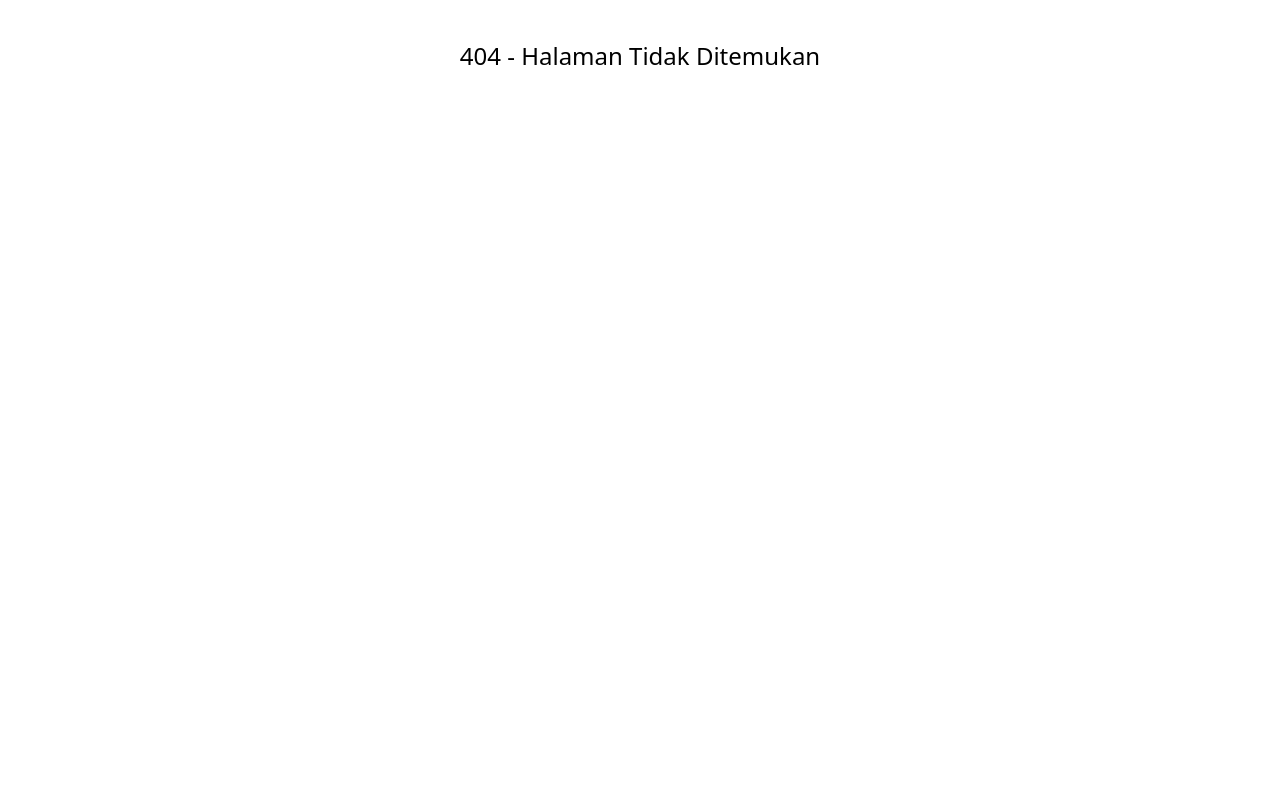
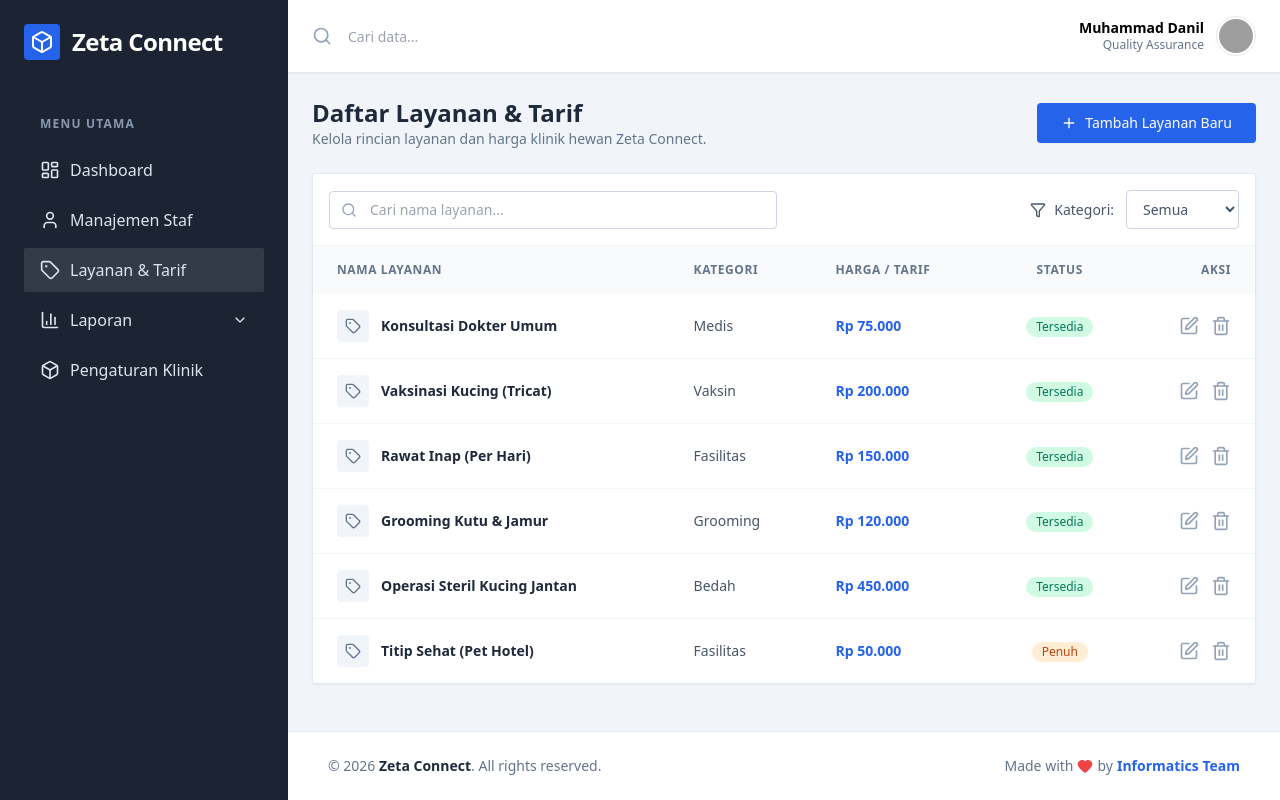
Before and after one commit to kkirayu/student-fe, a React (Vite) app: page /admin/services in a window 1280 px wide. Before the commit this address had no page. Built offline with nearby package versions, Linux system fonts and the light colour scheme; grey boxes are pictures that could not be loaded.

Commit message:
EDIT:ServiceRateList Table and styling

```diff
--- a/src/layouts/AdminLayout.jsx
+++ b/src/layouts/AdminLayout.jsx
@@ -2,13 +2,12 @@ import React, { useState } from 'react';
 import { Outlet, Link, useLocation } from 'react-router-dom';
 import {
   Search, Bell, MessageSquare, Sun, ChevronDown,
-  LayoutDashboard, Calendar, User, CheckSquare,
-  FileText, Table, Copy, PieChart, Box, Menu, X, Heart, BarChart3
+  LayoutDashboard, User, Box, Menu, X, Heart, BarChart3, Tag
 } from 'lucide-react';
 
 const AdminLayout = () => {
   const [sidebarOpen, setSidebarOpen] = useState(false);
-  const [reportsOpen, setReportsOpen] = useState(false); // State untuk dropdown laporan
+  const [reportsOpen, setReportsOpen] = useState(false);
   const location = useLocation();
 
   const isActive = (path) => location.pathname === path;
@@ -17,7 +16,7 @@ const AdminLayout = () => {
   return (
     <div className="flex h-screen overflow-hidden bg-[#F1F5F9] font-sans text-slate-600">
 
-      {/* Sidebar Overlay for Mobile */}
+      {/* Overlay Mobile */}
       {sidebarOpen && (
         <div
           className="fixed inset-0 z-40 bg-black bg-opacity-50 lg:hidden"
@@ -25,95 +24,93 @@ const AdminLayout = () => {
         ></div>
       )}
 
-      {/* Sidebar */}
+      {/* ================== SIDEBAR ================== */}
       <aside
         className={`fixed inset-y-0 left-0 z-50 flex w-72 flex-col bg-[#1C2434] transition-transform duration-300 ease-in-out lg:static lg:translate-x-0 ${
           sidebarOpen ? 'translate-x-0' : '-translate-x-full'
         }`}
       >
+        {/* Logo */}
         <div className="flex items-center justify-between gap-2 px-6 py-6">
           <Link to="/admin" className="flex items-center gap-3">
             <div className="flex h-9 w-9 items-center justify-center rounded bg-blue-600">
               <Box className="h-6 w-6 text-white" />
             </div>
-            <span className="text-2xl font-bold text-white tracking-tight">Zeta Connect</span>
+            <span className="text-2xl font-bold tracking-tight text-white">Zeta Connect</span>
           </Link>
           <button onClick={() => setSidebarOpen(false)} className="text-slate-400 hover:text-white lg:hidden">
             <X className="h-6 w-6" />
           </button>
         </div>
 
+        {/* Menu List */}
         <div className="no-scrollbar flex flex-col overflow-y-auto">
           <nav className="mt-4 px-4 py-4 lg:px-6">
             <div>
               <h3 className="mb-4 ml-4 text-xs font-semibold uppercase tracking-widest text-[#8A99AF]">MENU UTAMA</h3>
               <ul className="mb-6 flex flex-col gap-1.5">
+
+                {/* Dashboard */}
                 <li>
-                  <Link to="/admin" className={`group relative flex items-center gap-2.5 rounded-sm px-4 py-2.5 font-medium text-[#DEE4EE] duration-300 ease-in-out hover:bg-[#333A48] ${isActive('/admin') ? 'bg-[#333A48]' : ''}`}>
+                  <Link to="/admin" className={`flex items-center gap-2.5 rounded-sm px-4 py-2.5 font-medium text-[#DEE4EE] transition-all hover:bg-[#333A48] ${isActive('/admin') ? 'bg-[#333A48]' : ''}`}>
                     <LayoutDashboard className="h-5 w-5" />
                     Dashboard
                   </Link>
                 </li>
+
+                {/* Manajemen Staf */}
                 <li>
-                  <Link to="/admin/staff" className={`flex items-center gap-2.5 rounded-sm px-4 py-2.5 font-medium text-[#DEE4EE] hover:bg-[#333A48] transition-all ${isActive('/admin/staff') ? 'bg-[#333A48]' : ''}`}>
+                  <Link to="/admin/staff" className={`flex items-center gap-2.5 rounded-sm px-4 py-2.5 font-medium text-[#DEE4EE] transition-all hover:bg-[#333A48] ${isActive('/admin/staff') ? 'bg-[#333A48]' : ''}`}>
                     <User className="h-5 w-5" />
                     Manajemen Staf
                   </Link>
                 </li>
 
-                {/* Dropdown Menu: Laporan */}
+                {/* Layanan & Tarif */}
+                <li>
+                  <Link to="/admin/services" className={`flex items-center gap-2.5 rounded-sm px-4 py-2.5 font-medium text-[#DEE4EE] transition-all hover:bg-[#333A48] ${isActive('/admin/services') ? 'bg-[#333A48]' : ''}`}>
+                    <Tag className="h-5 w-5" />
+                    Layanan & Tarif
+                  </Link>
+                </li>
+
+                {/* Laporan (Dropdown) */}
                 <li>
                   <button
                     onClick={() => setReportsOpen(!reportsOpen)}
-                    className={`flex w-full items-center gap-2.5 rounded-sm px-4 py-2.5 font-medium text-[#DEE4EE] hover:bg-[#333A48] transition-all ${isReportsPath ? 'bg-[#333A48]' : ''}`}
+                    className={`flex w-full items-center gap-2.5 rounded-sm px-4 py-2.5 font-medium text-[#DEE4EE] transition-all hover:bg-[#333A48] ${isReportsPath ? 'bg-[#333A48]' : ''}`}
                   >
                     <BarChart3 className="h-5 w-5" />
                     Laporan
                     <ChevronDown className={`ml-auto h-4 w-4 transition-transform ${reportsOpen || isReportsPath ? 'rotate-180' : ''}`} />
                   </button>
-
-                  {/* Sub-menu Laporan */}
                   <ul className={`mt-2 flex flex-col gap-1.5 pl-9 ${(reportsOpen || isReportsPath) ? 'block' : 'hidden'}`}>
-                    <li>
-                      <Link to="/admin/reports/financial" className={`text-sm text-[#8A99AF] hover:text-white transition-colors ${isActive('/admin/reports/financial') ? 'text-white font-semibold' : ''}`}>
-                        Laporan Keuangan
-                      </Link>
-                    </li>
-                    <li>
-                      <Link to="/admin/reports/demographics" className={`text-sm text-[#8A99AF] hover:text-white transition-colors ${isActive('/admin/reports/demographics') ? 'text-white font-semibold' : ''}`}>
-                        Demografi Pasien
-                      </Link>
-                    </li>
-                    <li>
-                      <Link to="/admin/reports/transactions" className={`text-sm text-[#8A99AF] hover:text-white transition-colors ${isActive('/admin/reports/transactions') ? 'text-white font-semibold' : ''}`}>
-                        Log Transaksi
-                      </Link>
-                    </li>
-                    <li>
-                      <Link to="/admin/reports/stock-mutation" className={`text-sm text-[#8A99AF] hover:text-white transition-colors ${isActive('/admin/reports/stock-mutation') ? 'text-white font-semibold' : ''}`}>
-                        Mutasi Stok
-                      </Link>
-                    </li>
+                    <li><Link to="/admin/reports/financial" className={`text-sm text-[#8A99AF] transition-colors hover:text-white ${isActive('/admin/reports/financial') ? 'font-semibold text-white' : ''}`}>Laporan Keuangan</Link></li>
+                    <li><Link to="/admin/reports/demographics" className={`text-sm text-[#8A99AF] transition-colors hover:text-white ${isActive('/admin/reports/demographics') ? 'font-semibold text-white' : ''}`}>Demografi Pasien</Link></li>
+                    <li><Link to="/admin/reports/transactions" className={`text-sm text-[#8A99AF] transition-colors hover:text-white ${isActive('/admin/reports/transactions') ? 'font-semibold text-white' : ''}`}>Log Transaksi</Link></li>
+                    <li><Link to="/admin/reports/stock-mutation" className={`text-sm text-[#8A99AF] transition-colors hover:text-white ${isActive('/admin/reports/stock-mutation') ? 'font-semibold text-white' : ''}`}>Mutasi Stok</Link></li>
                   </ul>
                 </li>
 
+                {/* Pengaturan Klinik */}
                 <li>
-                  <Link to="/admin/settings" className={`flex items-center gap-2.5 rounded-sm px-4 py-2.5 font-medium text-[#DEE4EE] hover:bg-[#333A48] transition-all ${isActive('/admin/settings') ? 'bg-[#333A48]' : ''}`}>
+                  <Link to="/admin/settings" className={`flex items-center gap-2.5 rounded-sm px-4 py-2.5 font-medium text-[#DEE4EE] transition-all hover:bg-[#333A48] ${isActive('/admin/settings') ? 'bg-[#333A48]' : ''}`}>
                     <Box className="h-5 w-5" />
                     Pengaturan Klinik
                   </Link>
                 </li>
+
               </ul>
             </div>
           </nav>
         </div>
       </aside>
 
-      {/* Main Area */}
+      {/* ================== MAIN AREA ================== */}
       <div className="relative flex flex-1 flex-col overflow-y-auto overflow-x-hidden">
 
         {/* Header */}
-        <header className="sticky top-0 z-40 flex w-full border-b border-slate-200 bg-white">
+        <header className="sticky top-0 z-40 flex w-full border-b border-slate-200 bg-white shadow-sm">
           <div className="flex flex-grow items-center justify-between px-4 py-4 md:px-6 2xl:px-11">
             <div className="flex items-center gap-4">
               <button onClick={() => setSidebarOpen(true)} className="flex items-center justify-center rounded-md border border-slate-200 bg-white p-1.5 shadow-sm lg:hidden">
@@ -124,7 +121,7 @@ const AdminLayout = () => {
                   <span className="absolute left-0 top-1/2 -translate-y-1/2 text-slate-400">
                     <Search className="h-5 w-5" />
                   </span>
-                  <input type="text" placeholder="Cari data..." className="w-72 bg-transparent pl-9 pr-4 text-sm font-medium focus:outline-none xl:w-125" />
+                  <input type="text" placeholder="Cari data..." className="w-72 bg-transparent pl-9 pr-4 text-sm font-medium outline-none xl:w-125" />
                 </div>
               </div>
             </div>
@@ -132,7 +129,7 @@ const AdminLayout = () => {
             <div className="flex items-center gap-3">
               <div className="flex items-center gap-3">
                 <div className="hidden text-right lg:block">
-                  <p className="text-sm font-bold text-black leading-tight">Muhammad Danil</p>
+                  <p className="text-sm font-bold leading-tight text-black">Muhammad Danil</p>
                   <p className="text-xs font-medium text-slate-500">Quality Assurance</p>
                 </div>
                 <div className="h-10 w-10 rounded-full border border-slate-200 p-0.5">
@@ -143,21 +140,21 @@ const AdminLayout = () => {
           </div>
         </header>
 
-        {/* Content & Footer Wrapper */}
-        <div className="flex flex-col flex-grow">
+        {/* Content */}
+        <div className="flex flex-grow flex-col">
           <main className="w-full flex-grow p-4 md:p-6 2xl:p-10">
             <Outlet />
           </main>
 
           {/* Footer */}
-          <footer className="w-full border-t border-slate-200 bg-white py-6 px-4 md:px-10">
+          <footer className="w-full border-t border-slate-200 bg-white px-4 py-6 md:px-10">
             <div className="flex flex-col items-center justify-between gap-4 md:flex-row">
               <p className="text-sm font-medium text-slate-500">
                 &copy; {new Date().getFullYear()} <span className="font-bold text-slate-800">Zeta Connect</span>. All rights reserved.
               </p>
               <div className="flex items-center gap-1 text-sm text-slate-500">
                 <span>Made with</span>
-                <Heart className="h-4 w-4 text-red-500 fill-current" />
+                <Heart className="h-4 w-4 fill-current text-red-500" />
                 <span>by</span>
                 <span className="font-semibold text-blue-600">Informatics Team</span>
               </div>
--- a/src/pages/admin/ServiceRates/ServiceRatesList.jsx
+++ b/src/pages/admin/ServiceRates/ServiceRatesList.jsx
@@ -0,0 +1,115 @@
+import React, { useState } from 'react';
+import { Search, Plus, Edit, Trash2, Tag, Filter } from 'lucide-react';
+
+const ServiceRatesList = () => {
+  // Data layanan sesuai dengan perencanaan (Fitur 4)
+  const [services] = useState([
+    { id: 1, name: 'Konsultasi Dokter Umum', category: 'Medis', price: 'Rp 75.000', status: 'Tersedia' },
+    { id: 2, name: 'Vaksinasi Kucing (Tricat)', category: 'Vaksin', price: 'Rp 200.000', status: 'Tersedia' },
+    { id: 3, name: 'Rawat Inap (Per Hari)', category: 'Fasilitas', price: 'Rp 150.000', status: 'Tersedia' },
+    { id: 4, name: 'Grooming Kutu & Jamur', category: 'Grooming', price: 'Rp 120.000', status: 'Tersedia' },
+    { id: 5, name: 'Operasi Steril Kucing Jantan', category: 'Bedah', price: 'Rp 450.000', status: 'Tersedia' },
+    { id: 6, name: 'Titip Sehat (Pet Hotel)', category: 'Fasilitas', price: 'Rp 50.000', status: 'Penuh' },
+  ]);
+
+  return (
+    <div className="space-y-6">
+      {/* Header Halaman */}
+      <div className="flex flex-col gap-4 sm:flex-row sm:items-center sm:justify-between">
+        <div>
+          <h1 className="text-2xl font-bold text-slate-800">Daftar Layanan & Tarif</h1>
+          <p className="text-sm text-slate-500">Kelola rincian layanan dan harga klinik hewan Zeta Connect.</p>
+        </div>
+
+        <button className="flex items-center justify-center gap-2 rounded bg-blue-600 px-6 py-2.5 text-sm font-medium text-white hover:bg-blue-700 transition-all shadow-sm">
+          <Plus className="h-4 w-4" />
+          Tambah Layanan Baru
+        </button>
+      </div>
+
+      {/* Filter & Search Bar */}
+      <div className="rounded-sm border border-slate-200 bg-white shadow-sm">
+        <div className="flex flex-col gap-4 p-4 sm:flex-row sm:items-center sm:justify-between border-b border-slate-100">
+          <div className="relative w-full max-w-md">
+            <Search className="absolute left-3 top-1/2 -translate-y-1/2 h-4 w-4 text-slate-400" />
+            <input
+              type="text"
+              placeholder="Cari nama layanan..."
+              className="w-full rounded border border-slate-300 bg-transparent py-2 pl-10 pr-4 text-sm outline-none focus:border-blue-600 focus:ring-1 focus:ring-blue-600"
+            />
+          </div>
+
+          <div className="flex items-center gap-3">
+            <div className="flex items-center gap-2 text-sm font-medium text-slate-600">
+              <Filter className="h-4 w-4" />
+              <span>Kategori:</span>
+            </div>
+            <select className="rounded border border-slate-300 bg-transparent px-3 py-2 text-sm outline-none focus:border-blue-600">
+              <option value="">Semua</option>
+              <option value="Medis">Medis</option>
+              <option value="Vaksin">Vaksin</option>
+              <option value="Grooming">Grooming</option>
+              <option value="Fasilitas">Fasilitas</option>
+            </select>
+          </div>
+        </div>
+
+        {/* Tabel Layanan */}
+        <div className="overflow-x-auto">
+          <table className="w-full table-auto text-left">
+            <thead>
+              <tr className="bg-slate-50 text-xs font-semibold uppercase tracking-wider text-slate-500">
+                <th className="px-6 py-4">Nama Layanan</th>
+                <th className="px-6 py-4">Kategori</th>
+                <th className="px-6 py-4">Harga / Tarif</th>
+                <th className="px-6 py-4 text-center">Status</th>
+                <th className="px-6 py-4 text-right">Aksi</th>
+              </tr>
+            </thead>
+            <tbody className="divide-y divide-slate-100 text-sm">
+              {services.map((service) => (
+                <tr key={service.id} className="hover:bg-slate-50 transition-colors">
+                  <td className="px-6 py-4">
+                    <div className="flex items-center gap-3">
+                      <div className="flex h-8 w-8 items-center justify-center rounded bg-slate-100 text-slate-500">
+                        <Tag className="h-4 w-4" />
+                      </div>
+                      <span className="font-bold text-slate-800">{service.name}</span>
+                    </div>
+                  </td>
+                  <td className="px-6 py-4 text-slate-600">
+                    {service.category}
+                  </td>
+                  <td className="px-6 py-4 font-bold text-blue-600">
+                    {service.price}
+                  </td>
+                  <td className="px-6 py-4 text-center">
+                    <span className={`inline-flex rounded-full px-2.5 py-0.5 text-xs font-medium ${
+                      service.status === 'Tersedia'
+                        ? 'bg-emerald-100 text-emerald-700'
+                        : 'bg-orange-100 text-orange-700'
+                    }`}>
+                      {service.status}
+                    </span>
+                  </td>
+                  <td className="px-6 py-4 text-right">
+                    <div className="flex items-center justify-end gap-3">
+                      <button className="text-slate-400 hover:text-blue-600 transition-colors">
+                        <Edit className="h-5 w-5" />
+                      </button>
+                      <button className="text-slate-400 hover:text-red-500 transition-colors">
+                        <Trash2 className="h-5 w-5" />
+                      </button>
+                    </div>
+                  </td>
+                </tr>
+              ))}
+            </tbody>
+          </table>
+        </div>
+      </div>
+    </div>
+  );
+};
+
+export default ServiceRatesList;
--- a/src/routes/index.jsx
+++ b/src/routes/index.jsx
@@ -16,6 +16,7 @@ import VisitDemographics from '../pages/admin/Reports/VisitDemographics';
 import TransactionLog from '../pages/admin/Reports/TransactionLog';
 import InvoiceDetail from '../pages/admin/Reports/InvoiceDetail';
 import StockMutationReport from '../pages/admin/Reports/StockMutationReport';
+import ServiceRatesList from '../pages/admin/ServiceRates/ServiceRatesList';
 
 const AppRouter = () => {
   return (
@@ -43,6 +44,8 @@ const AppRouter = () => {
             <Route path="invoice/:id" element={<InvoiceDetail />} />
             <Route path="stock-mutation" element={<StockMutationReport />} />
           </Route>
+
+          <Route path="services" element={<ServiceRatesList />} />
         </Route>
 
         <Route path="*" element={<div className="p-10 text-center text-2xl">404 - Halaman Tidak Ditemukan</div>} />
```
